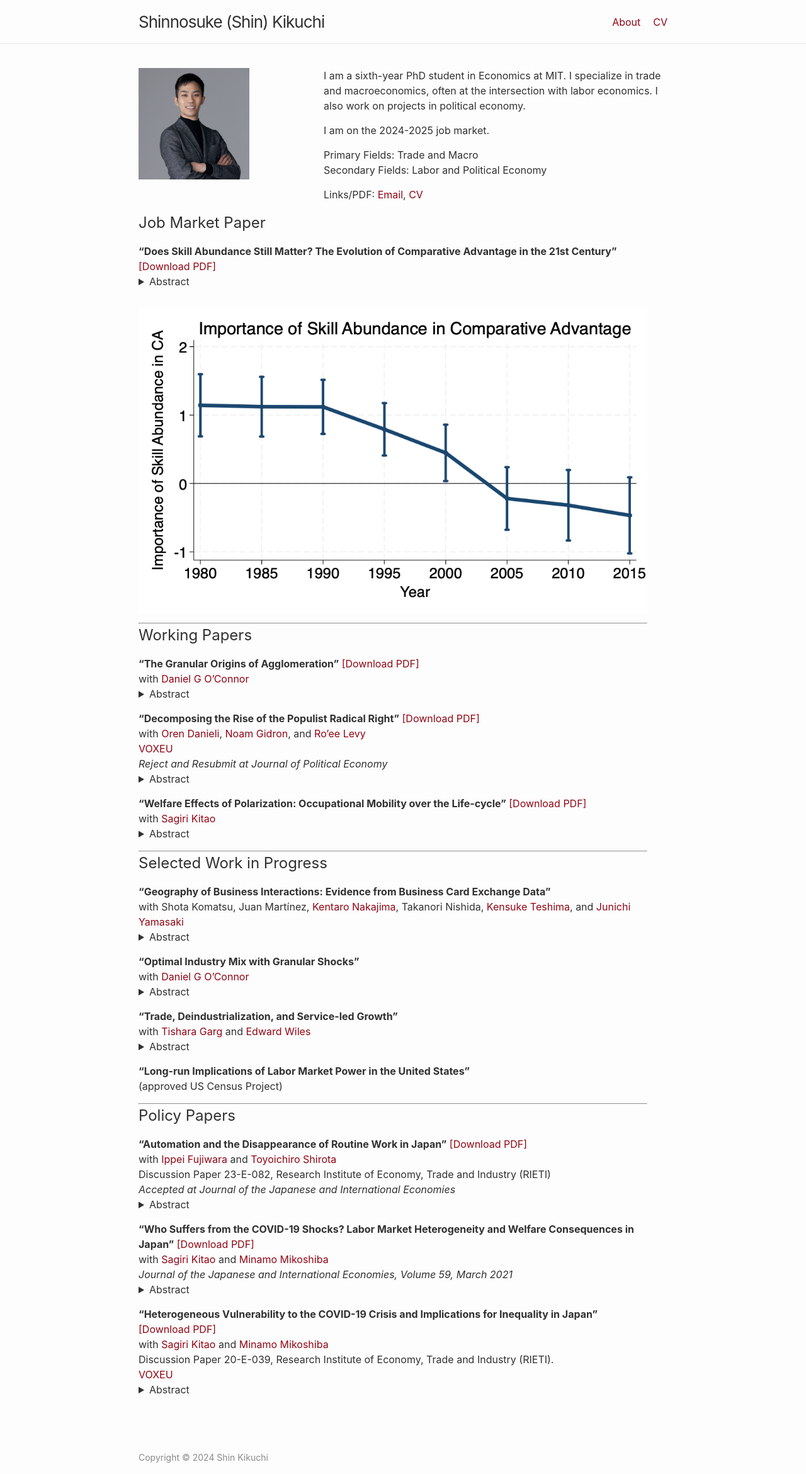
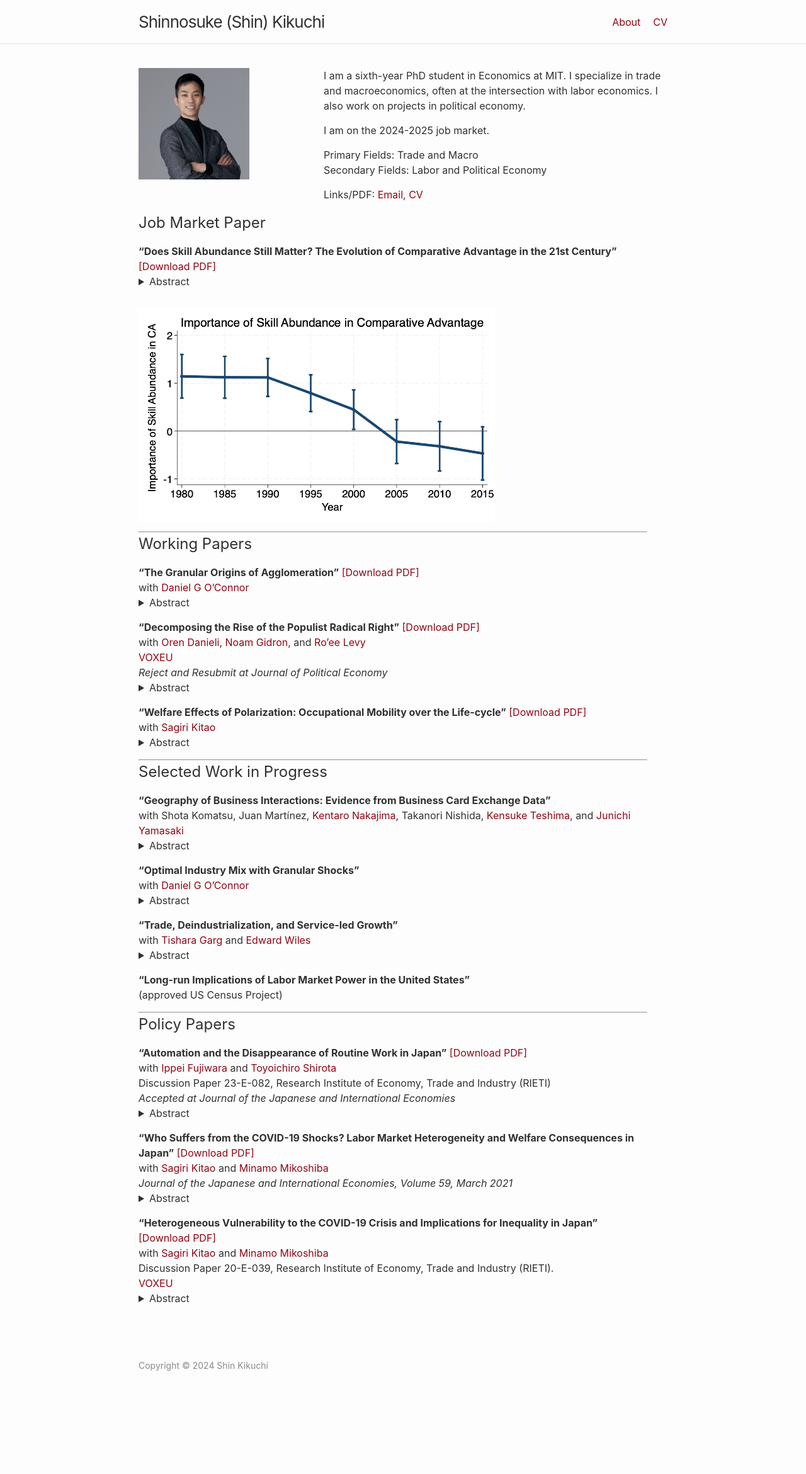
Before and after one commit to shinnkikuchi/shinnkikuchi.github.io, a Jekyll site: the page built from index.md, in a window 1280 px wide. Shown: the whole page at 63% size. Built offline with Jekyll 4.4.1, drawn with Linux system fonts in a browser that asks for light colours; after the commit the page ends 2195 px from its top, so only the background shows below that.

Commit message:
Update index.md

```diff
--- a/index.md
+++ b/index.md
@@ -13,7 +13,7 @@ title: Home
 	This paper documents that skill-abundant countries no longer have a comparative advantage in skill-intensive sectors. While this empirical relationship was strong, it weakened in the 1990s and disappeared by the 2000s. The decline is only evident in countries and sectors with high automation, with no significant variation due to offshoring. Using a quantitative trade model incorporating both automation and offshoring, I confirm that observed changes in automation can account for the evolution of comparative advantage while observed changes in offshoring cannot. Through the lens of the same model, automation increases skill premia in high-automation, developed countries and increases welfare globally, while offshoring has smaller, more evenly distributed welfare gains.
 </details>
 
-![Figure from Job Market Paper](/files/research/grv_base_webpage.png){: style="max-width: 100%; margin-top: 1rem;"}
+![Figure from Job Market Paper](/files/research/grv_base_webpage.png){: style="max-width: 70%; height: auto; margin-top: 1rem;"}
 
 <hr>
 ## Working Papers
```
